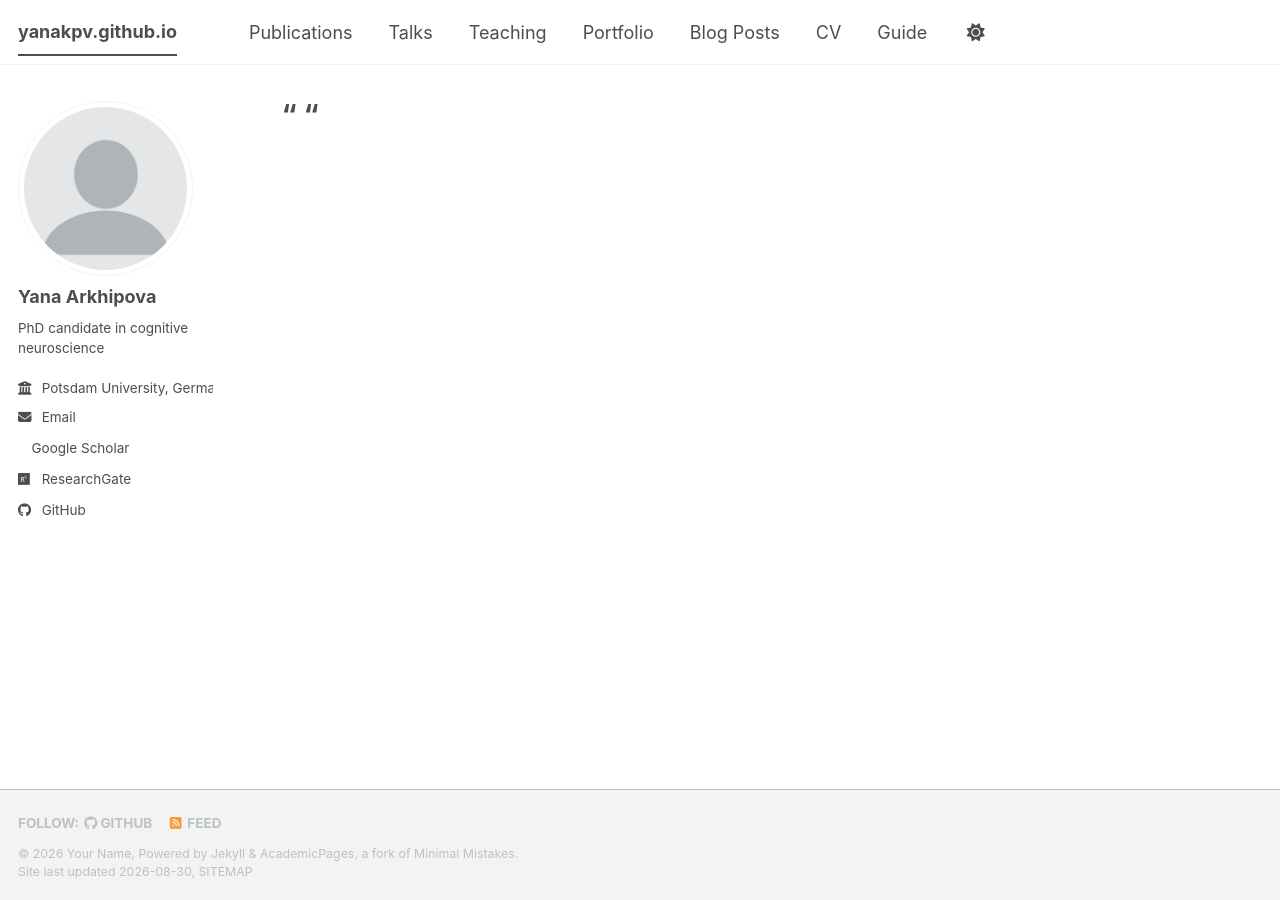
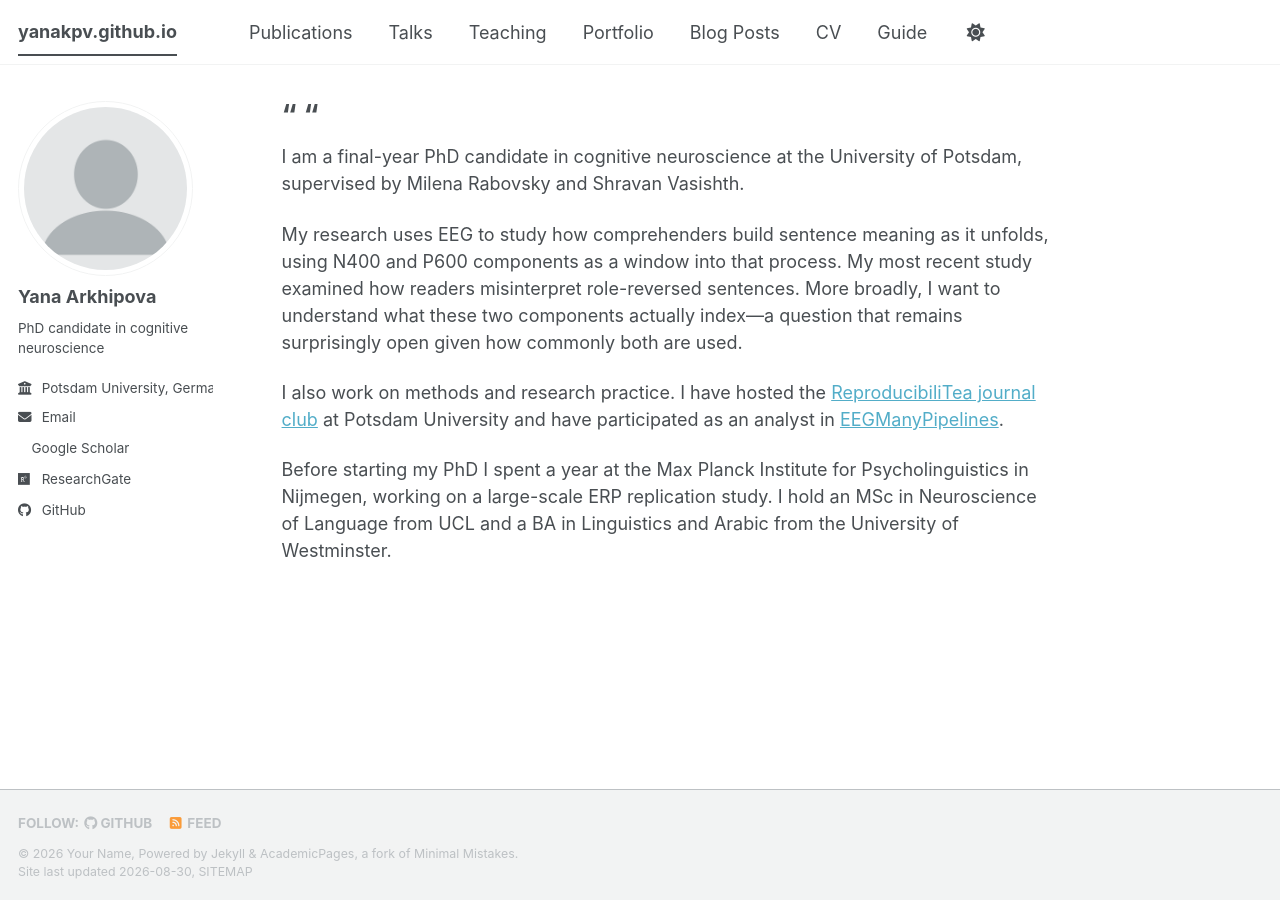
Before and after one commit to yanakpv/yanakpv.github.io, a Jekyll site: the page built from _pages/about.md, in a window 1280 px wide. Built offline with Jekyll 4.4.1, drawn with Linux system fonts in a browser that asks for light colours; a style sheet for code colours, icons or effects is not loaded.

Commit message:
Update about.md

```diff
--- a/_pages/about.md
+++ b/_pages/about.md
@@ -6,3 +6,12 @@ redirect_from:
   - /about/
   - /about.html
 ---
+
+
+I am a final-year PhD candidate in cognitive neuroscience at the University of Potsdam, supervised by Milena Rabovsky and Shravan Vasishth.
+
+My research uses EEG to study how comprehenders build sentence meaning as it unfolds, using N400 and P600 components as a window into that process. My most recent study examined how readers misinterpret role-reversed sentences. More broadly, I want to understand what these two components actually index---a question that remains surprisingly open given how commonly both are used.
+
+I also work on methods and research practice. I have hosted the [ReproducibiliTea journal club](https://reproducibilitea.org/) at Potsdam University and have participated as an analyst in [EEGManyPipelines](https://eegmanypipelines.github.io/).
+
+Before starting my PhD I spent a year at the Max Planck Institute for Psycholinguistics in Nijmegen, working on a large-scale ERP replication study. I hold an MSc in Neuroscience of Language from UCL and a BA in Linguistics and Arabic from the University of Westminster.
```
